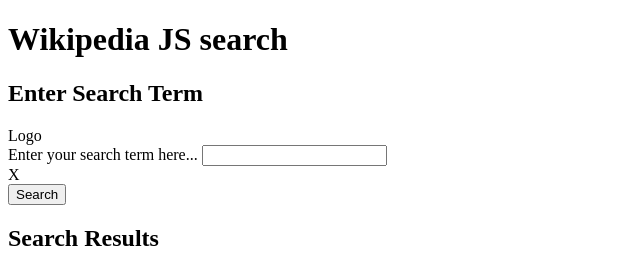
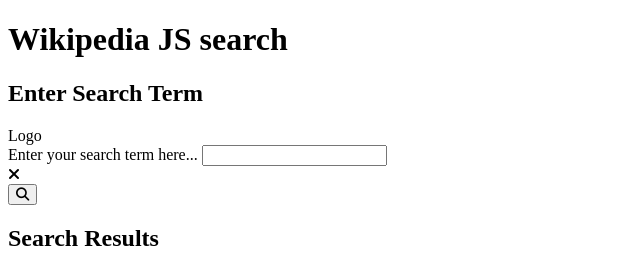
Before and after one commit to kahlilashanti/google_search, a plain HTML site: page index.html in a window 1280 px wide. Shown: the top 256 px of the page, 0-640 px from the left. Drawn offline with Linux system fonts and the light colour scheme.

Commit message:
added font awesome

```diff
--- a/index.html
+++ b/index.html
@@ -6,6 +6,10 @@
     <meta http-equiv="X-UA-Compatible" content="IE=edge">
     <meta name="viewport" content="width=device-width, initial-scale=1.0">
     <title>Search App</title>
+    <script src="https://kit.fontawesome.com/33dca777bd.js" crossorigin="anonymous"></script>
+    <link rel="preconnect" href="https://fonts.gstatic.com">
+    <link href="https://fonts.googleapis.com/css2?family=Roboto&display=swap" rel="stylesheet">
+
 </head>
 
 <body>
@@ -19,10 +23,11 @@
             <form class="searchBar" id="searchBar">
                 <label for="search" class="offscreen">Enter your search term here...</label>
                 <input type="text" id="search" autocomplete="off">
-                <div id="clear" class="none button clear" role="button" tabindex="0" aria-label="Clear search terms">X
+                <div id="clear" class="none button clear" role="button" tabindex="0" aria-label="Clear search terms"><i
+                        class="fas fa-times"></i>
                 </div>
-                <button id="searchButton" class="button searchButton" type="submit"
-                    aria-label="Submit button">Search</button>
+                <button id="searchButton" class="button searchButton" type="submit" aria-label="Submit button"><i
+                        class="fas fa-search"></i></button>
             </form>
         </section>
         <section class="results">
```
